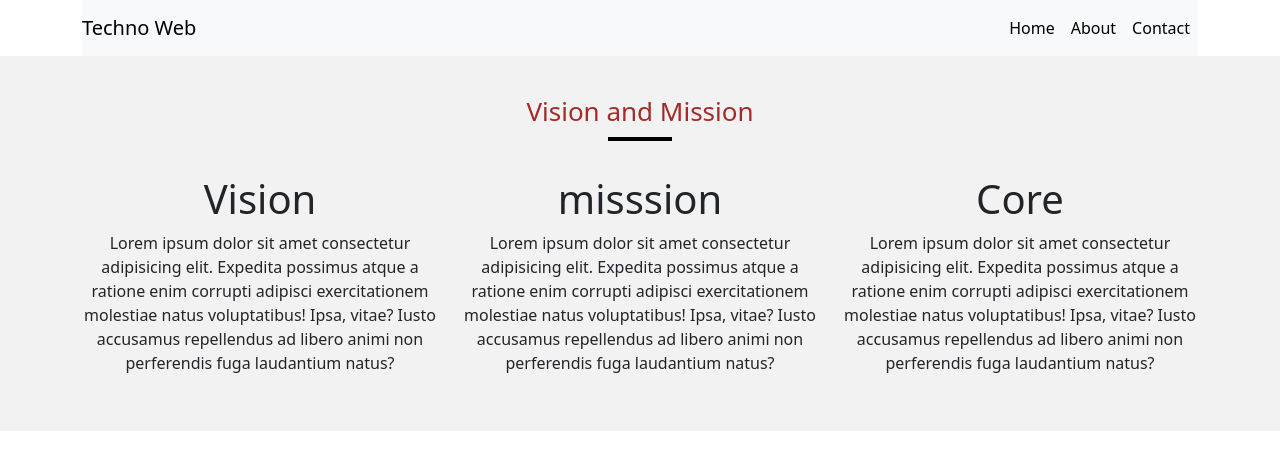
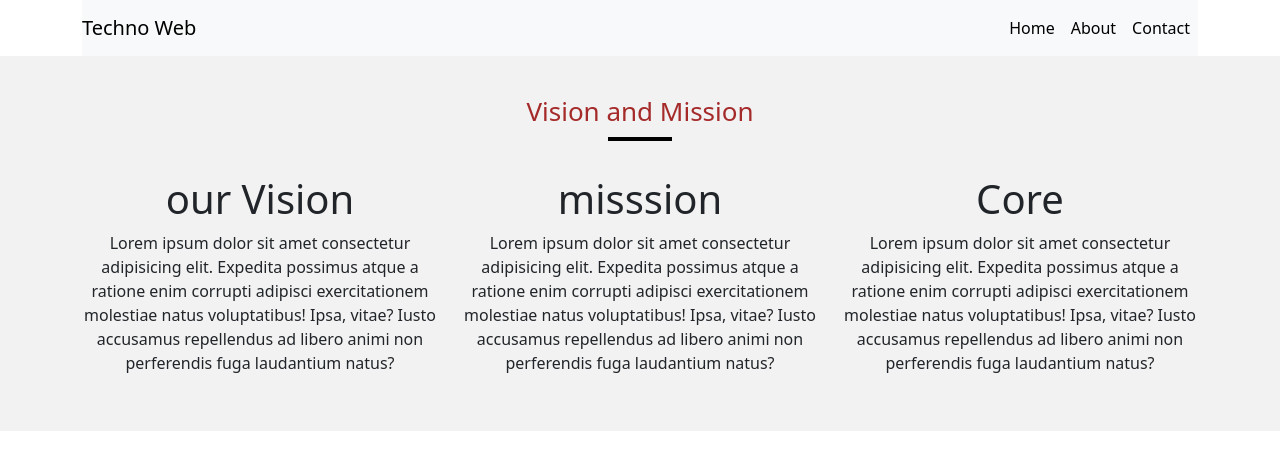
Before and after one commit to abhilashajena32/git-project-working, a React (Vite) app: page /Contact in a window 1280 px wide. Shown: the top 470 px of the page. Built offline with nearby package versions, Linux system fonts and the light colour scheme.

Commit message:
second commit

```diff
--- a/src/Components/Pages/About.jsx
+++ b/src/Components/Pages/About.jsx
@@ -20,7 +20,7 @@ const About = () => {
         <div className="container">
             <div className="row">
                 <div className="col-md-12 text-center">
-                    <h1 className='section-main-heading'>Our Company</h1>
+                    <h1 className='section-main-heading'>our Company</h1>
                     <div className='underline mx-auto'></div>
                     <p>Lorem ipsum dolor sit amet consectetur adipisicing elit. Omnis tenetur esse, odit numquam obcaecati, eius eos ullam doloribus rerum cupiditate necessitatibus aperiam molestiae! Lorem ipsum dolor sit amet consectetur adipisicing elit. Rerum sit, aperiam a, vel error ipsum maiores nihil veritatis non rem repudiandae alias optio.</p>
                     <Link to="/About" className='btn btn-primary  shadow'>Read More</Link>
--- a/src/Components/Pages/Contact.jsx
+++ b/src/Components/Pages/Contact.jsx
@@ -19,7 +19,7 @@ const Contact = () => {
                     <div className='underline mx-auto'></div>
                 </div>
                 <div className="col-md-4 text-center">
-                    <h1>Vision</h1>
+                    <h1>our Vision</h1>
 
                     <p>Lorem ipsum dolor sit amet consectetur adipisicing elit. Expedita possimus atque a ratione enim corrupti adipisci exercitationem molestiae natus voluptatibus! Ipsa, vitae? Iusto accusamus repellendus ad libero animi non perferendis fuga laudantium natus?</p>
                 </div>
--- a/src/Components/Pages/Home.jsx
+++ b/src/Components/Pages/Home.jsx
@@ -14,7 +14,7 @@ const Home = () => {
         <div className="container">
             <div className="row">
                 <div className="col-md-12 text-center">
-                    <h1 className='section-main-heading'>Our Company</h1>
+                    <h1 className='section-main-heading'> Company</h1>
                     <div className='underline mx-auto'></div>
                     <p>Lorem ipsum dolor sit amet consectetur adipisicing elit. Omnis tenetur esse, odit numquam obcaecati, eius eos ullam doloribus rerum cupiditate necessitatibus aperiam molestiae! Lorem ipsum dolor sit amet consectetur adipisicing elit. Rerum sit, aperiam a, vel error ipsum maiores nihil veritatis non rem repudiandae alias optio.</p>
                     <Link to="/About" className='btn btn-primary  shadow'>Read More</Link>
```
